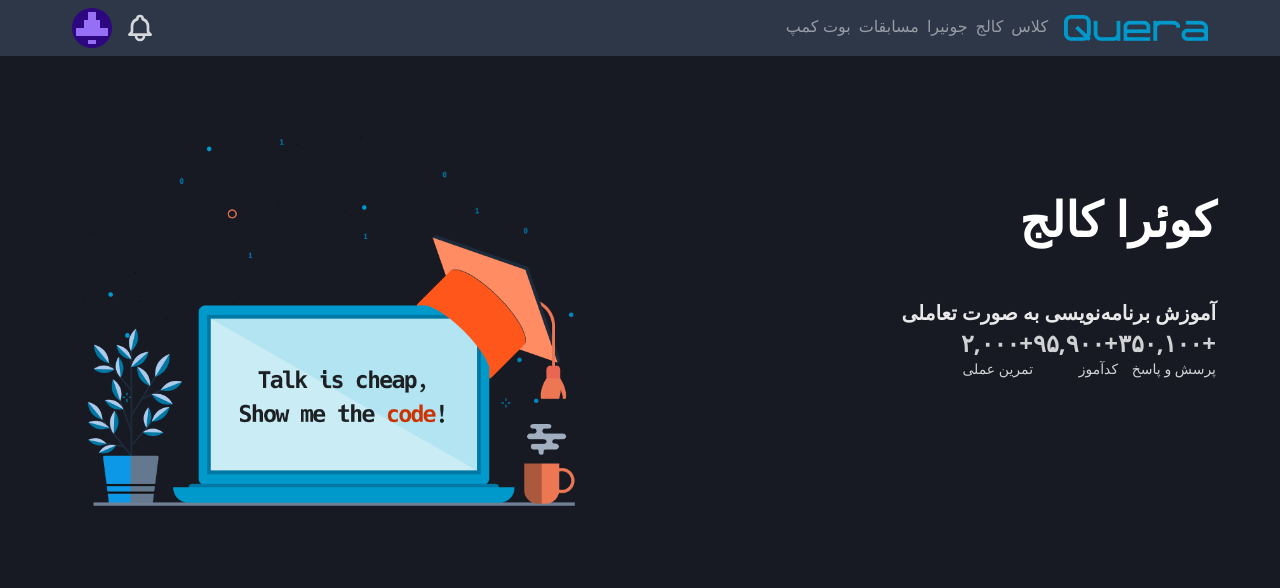
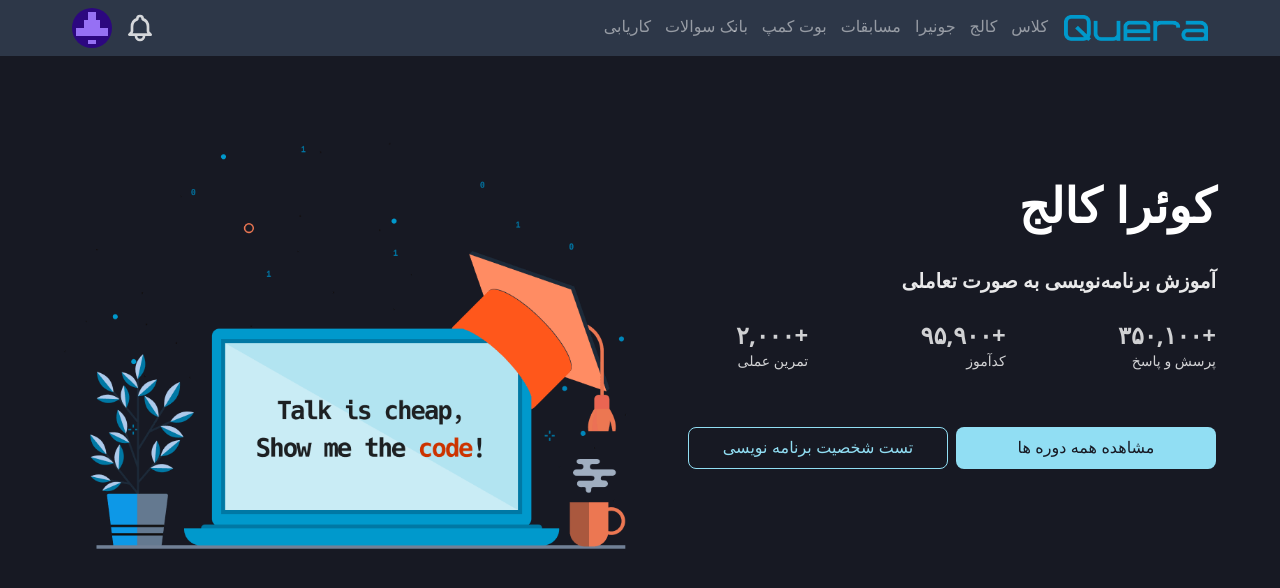
Before and after one commit to al-ire-za/Quera, a website: page index.html in a window 1280 px wide. Drawn offline with Linux system fonts and the light colour scheme.

Commit message:
buge lg, button and img

```diff
--- a/index.html
+++ b/index.html
@@ -14,12 +14,14 @@
 
                 <div class="flex gap-4">
                     <img src="./images/logo-quera-heavy.3-1c1287ee3575.png" alt="logo" class="w-24 md:w-36">
-                    <nav class="hidden md:flex text-white/50 gap-2 font-vazir ">
+                    <nav class="hidden md:flex text-white/50 gap-3.5 font-vazir ">
                         <a href="#" class="hover:text-white/80">کلاس</a>
                         <a href="#" class="hover:text-white/80">کالج</a>
                         <a href="#" class="hover:text-white/80">جونیرا</a>
                         <a href="#" class="hover:text-white/80">مسابقات</a>
                         <a href="#" class="hover:text-white/80">بوت کمپ</a>
+                        <a href="#" class="hover:text-white/80">بانک سوالات</a>
+                        <a href="#" class="hover:text-white/80">کاریابی</a>
                     </nav>
                 </div>
 
@@ -32,12 +34,12 @@
             </div>
         </header>
 
-        <section class="flex flex-col justify-center items-center lg:flex-row md:p-6 container max-w-[1200px] mx-auto">
-            <div class="md:w-1/2 lg:w-3/5 flex flex-col justify-center items-center md:justify-start md:items-start">
-                <h1 class="text-5xl font-bold justify-center items-center mb-5 text-white">کوئرا کالج</h1>
-                <p class="text-xl text-white/90 mt-9 font-bold">آموزش برنامه‌نویسی به صورت تعاملی</p>
+        <section class="container max-w-[1200px] min-h-[400px] lg:h-[500px] lg:flex-row mx-auto flex flex-col justify-center items-center px-0  md:p-6 ">
+            <div class="w-full md:w-11/12 lg:w-1/2 lg:h-full flex flex-col justify-center items-center lg:justify-center lg:items-start">
+                <h1 class="text-5xl font-bold justify-center items-center mb-3 text-white text-center font-vazir">کوئرا کالج</h1>
+                <p class="text-xl text-white/90 mt-6 font-bold w-full text-center lg:text-start">آموزش برنامه‌نویسی به صورت تعاملی</p>
 
-                <div class="flex justify-center md:justify-start mb-8 text-white/80">
+                <div class="flex justify-between mb-8 text-white/80 w-11/12 mt-10 lg:mt-6 lg:w-10/12">
                     <div>
                         <p class="text-2xl font-bold">+۳۵۰,۱۰۰</p>
                         <p class="text-sm">پرسش و پاسخ</p>
@@ -52,21 +54,23 @@
                     </div>
                 </div>
 
+                <div class="lg:flex lg:flex-row lg:w-11/12 lg:mt-6 gap-2 hidden">
+                    <button class="bg-bg-button rounded-lg p-2 text-bg-page font-vazir  hover:bg-sky-300 w-1/2">مشاهده همه دوره ها</button>
+                    <button class="bg-transparent rounded-lg p-2 text-bg-button font-vazir border border-bg-button w-1/2">تست شخصیت برنامه نویسی</button>
+                </div>
+            </div>
 
+            <div class="w-full md:w-11/12 h-full lg:w-1/2 justify-center">
+                <img src="./images/plp-hero.898f85b0.png" alt=""  class="w-full h-full object-contain">
             </div>
-            <div class="md:w-1/2">
-                <img src="./images/plp-hero.898f85b0.png" alt=""   class="w-full max-w-[550px] h-auto">
+
+            <div class="flex flex-col w-11/12 mt-10 gap-2 lg:hidden">
+                <button class="bg-bg-button rounded-lg p-2 text-bg-page font-vazir  hover:bg-sky-300">مشاهده همه دوره ها</button>
+                <button class="bg-transparent rounded-lg p-2 text-bg-button font-vazir border border-bg-button">تست شخصیت برنامه نویسی</button>
             </div>
 
         </section>
 
-        <div>
-            <aside>
 
-            </aside>
-            <main>
-
-            </main>
-        </div>
     </body>
 </html>
--- a/tailwind.config.js
+++ b/tailwind.config.js
@@ -6,6 +6,7 @@
       colors: {
         'bg-page': '#171923',
         'bg-header': '#2d3748',
+        'bg-button': '#91def3',
       },
       fontFamily: {
         vazir: ['Vazirmatn', 'sans-serif'],
```
Also changed, not shown: style/output.css.
